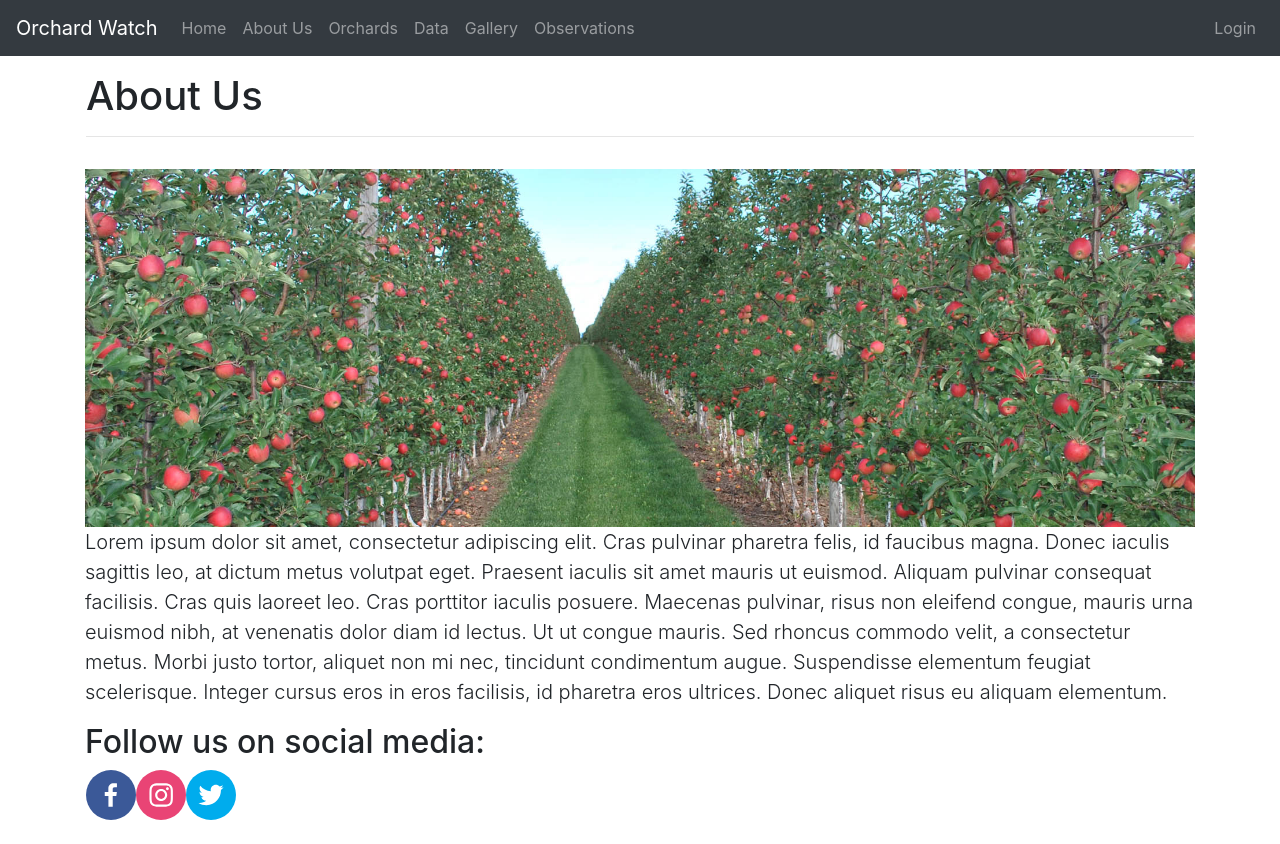
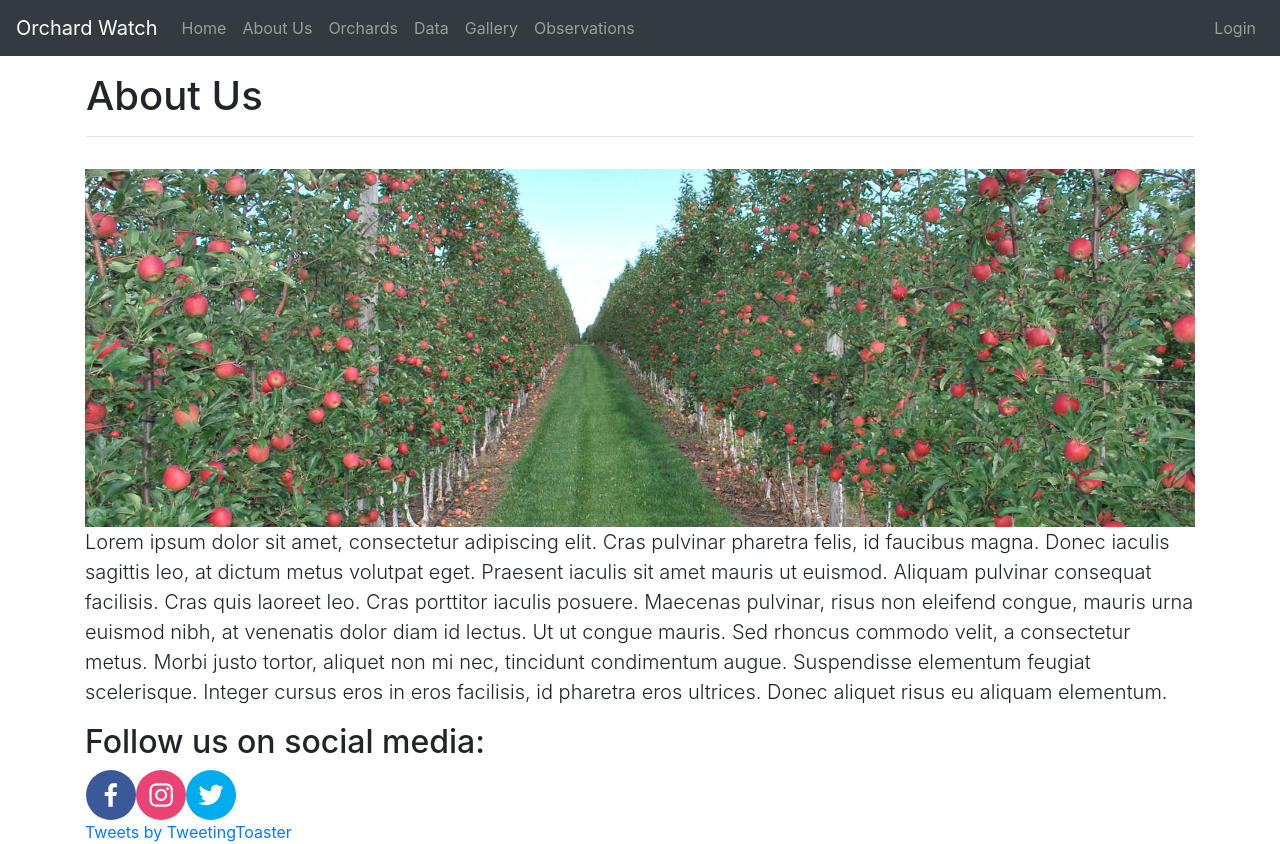
Before and after one commit to david-fisher/320-F19-Track-II, a React (Create React App) app in the folder client/: page /about in a window 1280 px wide. Before the commit the page ends 820 px from the top, so only its background shows below. Built offline with nearby package versions, Linux system fonts and the light colour scheme.

Commit message:
Dependency for Twitter Feed

```diff
--- a/client/package.json
+++ b/client/package.json
@@ -13,7 +13,8 @@
     "react-image-gallery": "^0.9.1",
     "react-router-dom": "^5.1.2",
     "react-scripts": "3.2.0",
-    "universal-cookie": "^4.0.2"
+    "universal-cookie": "^4.0.2",
+    "react-twitter-widgets": "1.7.1"
   },
   "scripts": {
     "start": "react-scripts start",
--- a/client/src/pages/About/About.js
+++ b/client/src/pages/About/About.js
@@ -37,6 +37,7 @@
           <SocialIcon url="http://instagram.com" />
           <SocialIcon url="http://twitter.com" />
         </Row>
+        <a class="twitter-timeline" href="https://twitter.com/TweetingToaster?ref_src=twsrc%5Etfw">Tweets by TweetingToaster</a> <script async src="https://platform.twitter.com/widgets.js" charset="utf-8"></script>
       </Container>
     </div>
   );
```
Also changed, not shown: 1 other file (tests, documents, lock files or other folders).
